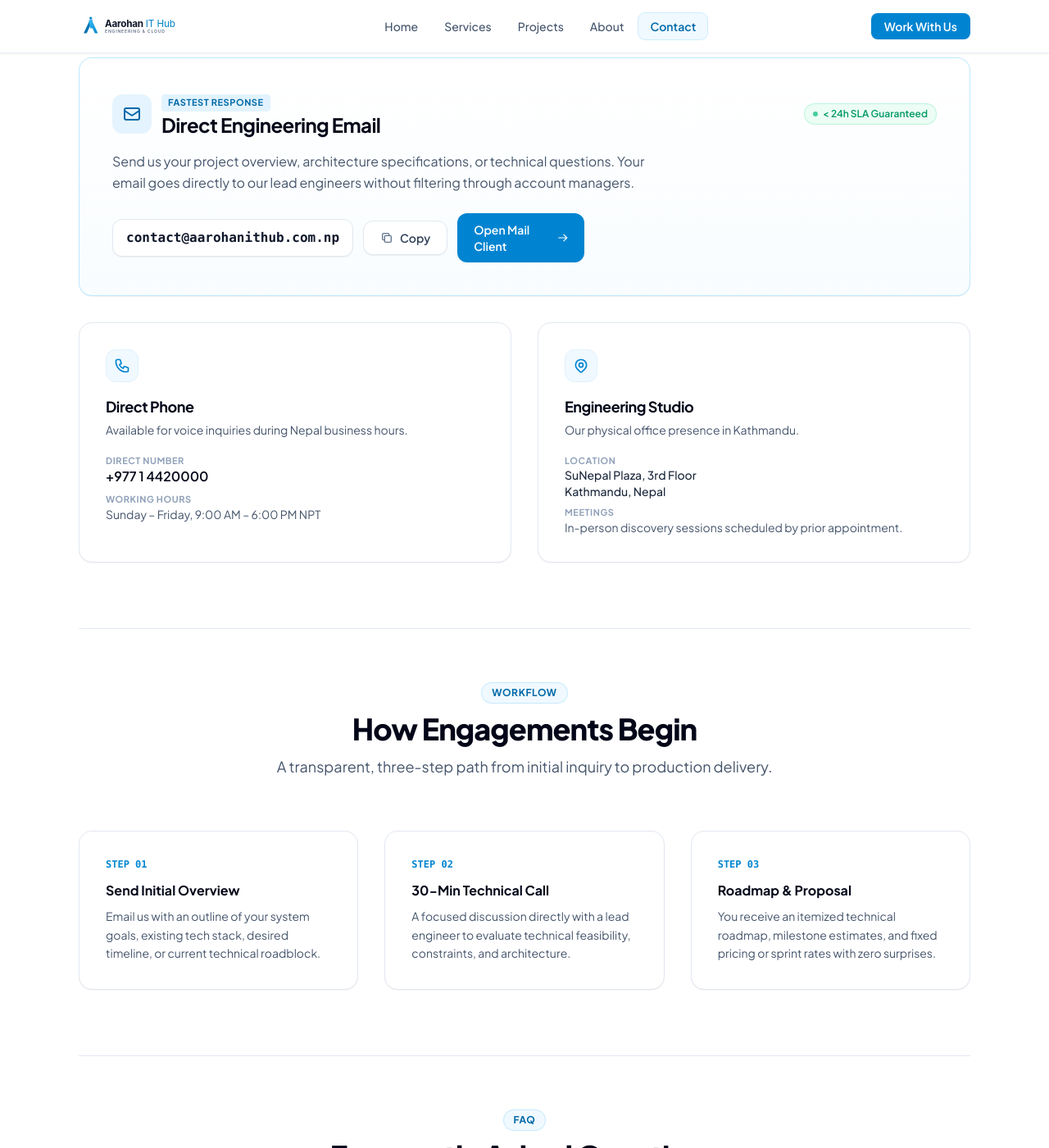
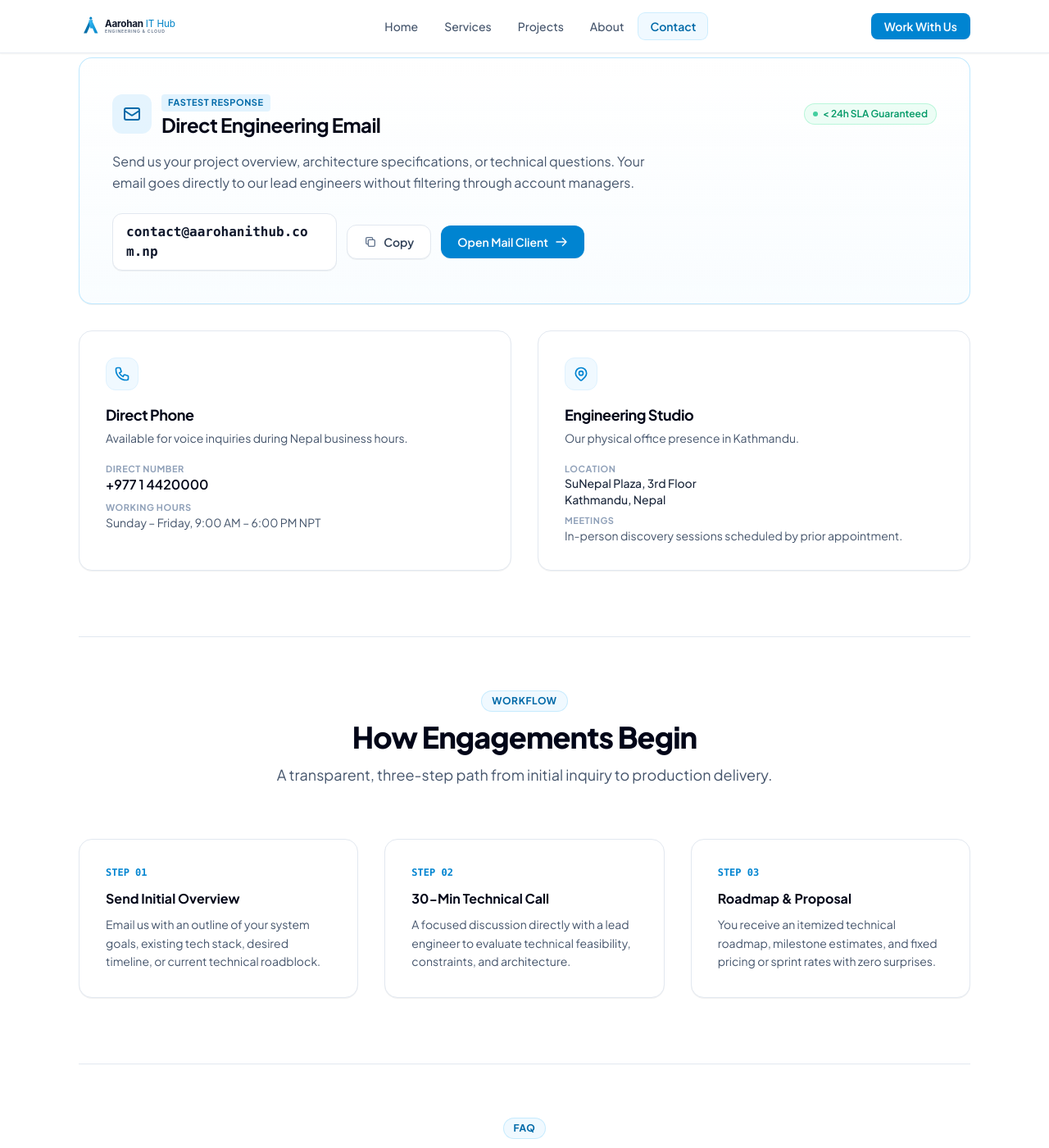
Before and after one commit to davidsilwal/aarohan-it-hub, a Jekyll site: the page built from contact.html, in a window 1280 px wide and 1400 px high, scrolled down 343 px. Shown: the whole window at 82% size. Built offline with Jekyll 4.4.1, drawn with Linux system fonts in a browser that asks for light colours.

Commit message:
fix(mobile): enhance touch targets, add overflow-x protection, and improve mobile typography wrapping

```diff
--- a/_includes/header.html
+++ b/_includes/header.html
@@ -21,10 +21,10 @@
         Work With Us
       </a>
 
-      <button class="md:hidden flex flex-col justify-center items-center w-9 h-9 rounded-lg border border-slate-200 text-slate-700 hover:bg-slate-100 focus:outline-hidden focus:ring-2 focus:ring-sky-500" id="mobile-toggle" aria-label="Toggle navigation menu" aria-expanded="false" aria-controls="mobile-nav">
-        <span class="w-4 h-0.5 bg-current rounded-full transition-transform duration-200 origin-center my-0.5" id="bar-1"></span>
-        <span class="w-4 h-0.5 bg-current rounded-full transition-opacity duration-200 my-0.5" id="bar-2"></span>
-        <span class="w-4 h-0.5 bg-current rounded-full transition-transform duration-200 origin-center my-0.5" id="bar-3"></span>
+      <button class="md:hidden flex flex-col justify-center items-center w-10 h-10 rounded-xl border border-slate-200 text-slate-700 hover:bg-slate-100 active:bg-slate-200 focus:outline-hidden focus:ring-2 focus:ring-sky-500" id="mobile-toggle" aria-label="Toggle navigation menu" aria-expanded="false" aria-controls="mobile-nav">
+        <span class="w-4.5 h-0.5 bg-current rounded-full transition-transform duration-200 origin-center my-0.5" id="bar-1"></span>
+        <span class="w-4.5 h-0.5 bg-current rounded-full transition-opacity duration-200 my-0.5" id="bar-2"></span>
+        <span class="w-4.5 h-0.5 bg-current rounded-full transition-transform duration-200 origin-center my-0.5" id="bar-3"></span>
       </button>
     </div>
   </div>
--- a/assets/css/input.css
+++ b/assets/css/input.css
@@ -34,6 +34,7 @@
     flex-direction: column;
     background-color: #ffffff;
     color: #0f172a;
+    overflow-x: hidden;
   }
 
   ::selection {
--- a/contact.html
+++ b/contact.html
@@ -34,7 +34,7 @@
     <!-- Email Address Display Box -->
     <div class="flex flex-col sm:flex-row items-stretch sm:items-center gap-3 max-w-xl">
       <div class="px-4 py-2.5 rounded-xl bg-white border border-slate-200 shadow-2xs flex-1 font-mono text-sm sm:text-base font-semibold text-slate-900 select-all flex items-center justify-between" id="email-text">
-        <span>{{ site.company.email | default: "contact@aarohanithub.com.np" }}</span>
+        <span class="break-all">{{ site.company.email | default: "contact@aarohanithub.com.np" }}</span>
       </div>
 
       <button type="button" class="copy-email-btn inline-flex items-center justify-center gap-2 px-5 py-2.5 text-sm font-semibold text-slate-700 hover:text-slate-950 bg-white hover:bg-slate-50 border border-slate-200 rounded-xl shadow-2xs transition-all" data-email="{{ site.company.email | default: 'contact@aarohanithub.com.np' }}">
```
Also changed, not shown: assets/css/style.css.
